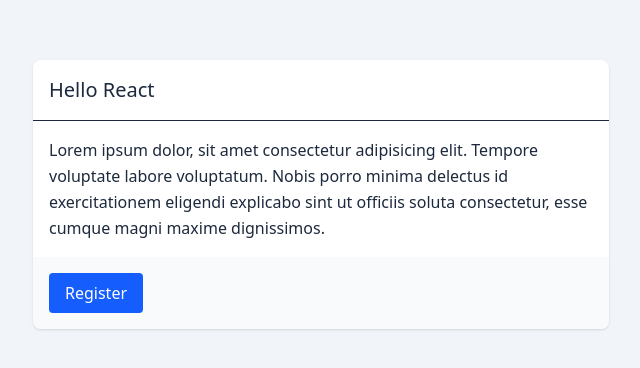
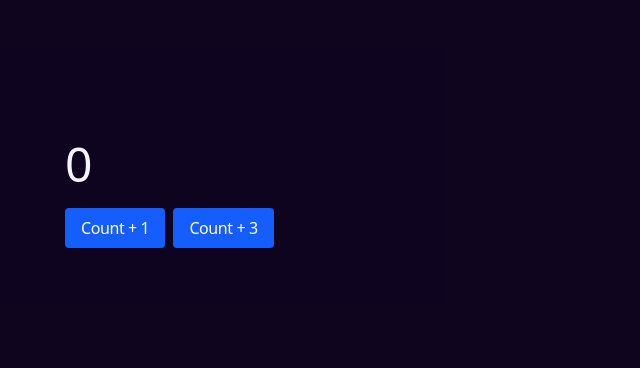
Before and after one commit to shofiudinmuh/learn-reactjs, a React (Vite) app: page / in a window 1280 px wide. Shown: the part 206-574 px from the top of the page, without its empty margins (319-959 px from the left). Built offline with nearby package versions, Linux system fonts and the light colour scheme.

Commit message:
update : learn useState

```diff
--- a/src/App.jsx
+++ b/src/App.jsx
@@ -2,24 +2,29 @@
 // import { IconBrandFacebook, IconBrandTwitter } from '@tabler/icons-react';
 import Card from './components/Card';
 import Button from './components/Button';
+import PlaceContentCenter from './components/PlaceContentCenter';
+import { useState } from 'react';
 function App() {
+    const [count, setCount] = useState(0);
+
+    function handleClick() {
+        setCount((prevState) => prevState + 1);
+    }
     return (
-        <div className={'bg-slate-100 antialiased text-slate-800 flex items-center justify-center min-h-screen'}>
-            <div className='max-w-xl w-full'>
-                <Card>
-                    <Card.Title>Hello React</Card.Title>
-                    <Card.Body>
-                        Lorem ipsum dolor, sit amet consectetur adipisicing elit. Tempore voluptate labore voluptatum. Nobis porro
-                        minima delectus id exercitationem eligendi explicabo sint ut officiis soluta consectetur, esse cumque
-                        magni maxime dignissimos.
-                    </Card.Body>
-
-                    <Card.Footer>
-                        <Button>Register</Button>
-                    </Card.Footer>
-                </Card>
+        <PlaceContentCenter>
+            <div className={'text-5xl'}>{count}</div>
+            <div className='mt-5 flex items-center gap-2'>
+                <Button onClick={handleClick}>Count + 1</Button>
+                <Button
+                    onClick={() => {
+                        handleClick();
+                        handleClick();
+                        handleClick();
+                    }}>
+                    Count + 3
+                </Button>
             </div>
-        </div>
+        </PlaceContentCenter>
     );
 }
 
--- /dev/null
+++ b/src/components/PlaceContentCenter.jsx
@@ -0,0 +1,12 @@
+export default function PlaceContentCenter({ children }) {
+    return (
+        <div className={'bg-black'}>
+            <div
+                className={
+                    'bg-violet-900/20 text-violet-50 min-h-screen flex items-center justify-center antialisaed tracking-tight'
+                }>
+                <div className={'max-w-lg w-full'}>{children}</div>
+            </div>
+        </div>
+    );
+}
```
